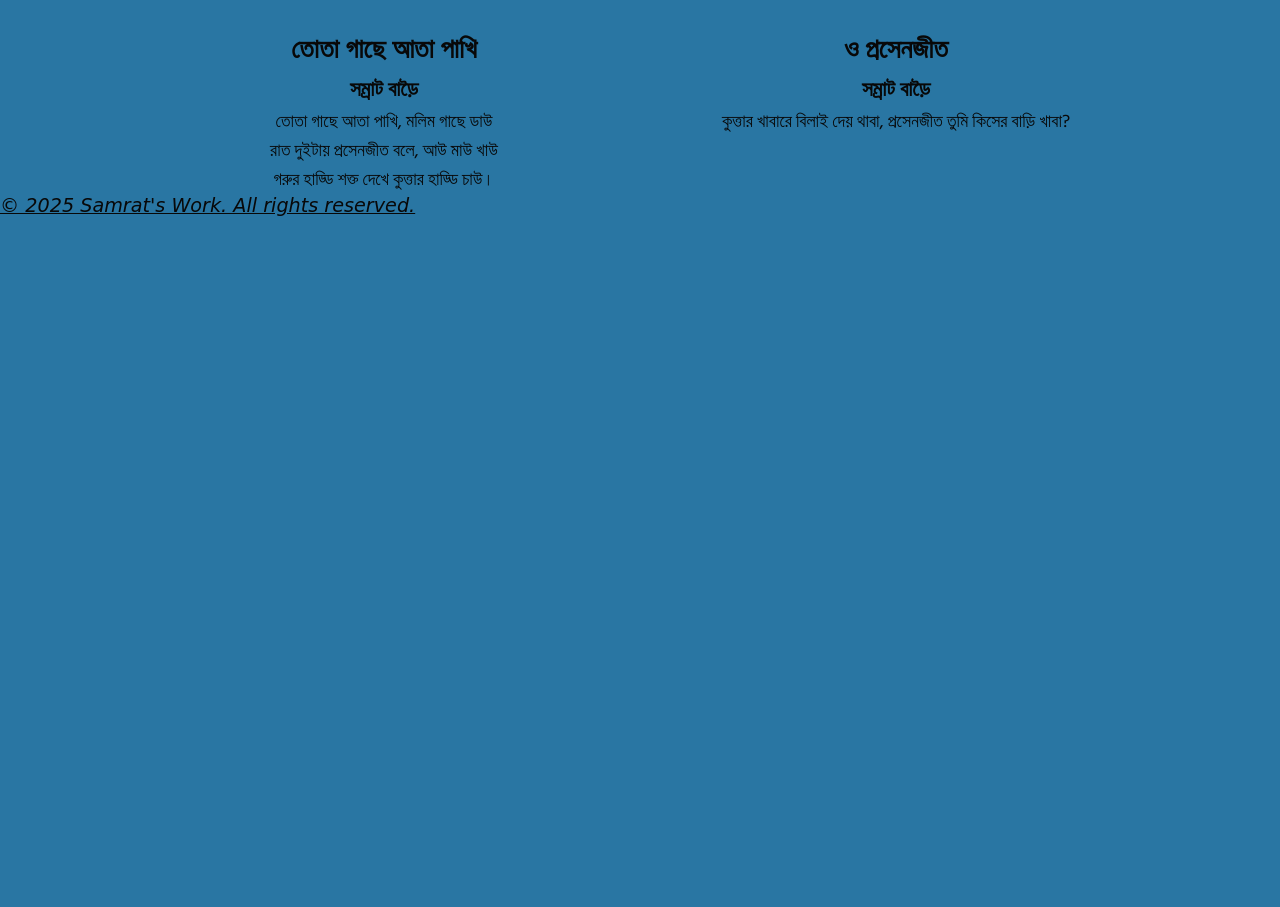
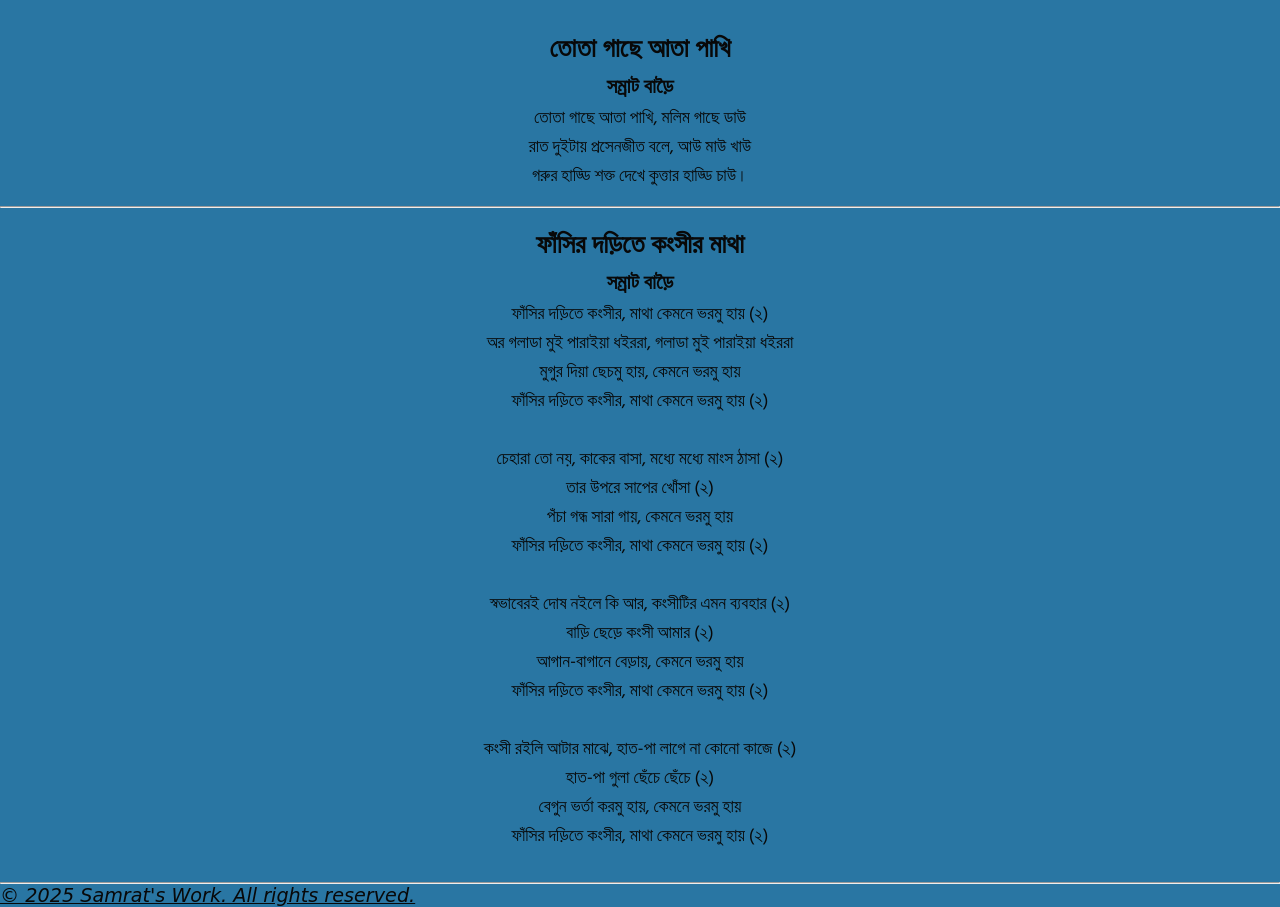
Before and after one commit to SamratBarai/samrats-work, a website: page htmls/poems.html in a window 1280 px wide. Shown: the part 132-1039 px from the top of the page. Before the commit the page ends 800 px from the top, so only its background shows below. Drawn offline with Linux system fonts and the light colour scheme; a web font is replaced by a local one.

Commit message:
edit stuff

```diff
--- a/css/poems.css
+++ b/css/poems.css
@@ -1,5 +1,7 @@
 .poem-container {
   display: flex;
+  flex-direction: column;
+  gap: 1em;
   flex-wrap: wrap;
   justify-content: center;
 }
@@ -9,7 +11,7 @@
   display: flex;
   flex-direction: column;
   align-items: center;
-  font-size: large;
+  font-size: 1.1em;
 }
 
 .footer {
--- a/htmls/poems.html
+++ b/htmls/poems.html
@@ -54,15 +54,38 @@
           <p>তোতা গাছে আতা পাখি, মলিম গাছে ডাউ</p>
           <p>রাত দুইটায় প্রসেনজীত বলে, আউ মাউ খাউ</p>
           <p>গরুর হাড্ডি শক্ত দেখে কুত্তার হাড্ডি চাউ।</p>
+      </div>
+
+      <hr>
+
+      <div class="poem" lang="bn">
+        <h2>ফাঁসির দড়িতে কংসীর মাথা</h2>
+        <h3>সম্রাট বাড়ৈ</h3>
+        <p>ফাঁসির দড়িতে কংসীর, মাথা কেমনে ভরমু হায় (২)</p>
+        <p>অর গলাডা মুই পারাইয়া ধইররা, গলাডা মুই পারাইয়া ধইররা</p>
+        <p>মুগুর দিয়া ছেচমু হায়, কেমনে ভরমু হায়</p>
+        <p>ফাঁসির দড়িতে কংসীর, মাথা কেমনে ভরমু হায় (২)</p>
+        <br>
+        <p>চেহারা তো নয়, কাকের বাসা, মধ্যে মধ্যে মাংস ঠাসা (২)</p>
+        <p>তার উপরে সাপের খোঁসা (২)</p>
+        <p>পঁচা গন্ধ সারা গায়, কেমনে ভরমু হায়</p>
+        <p>ফাঁসির দড়িতে কংসীর, মাথা কেমনে ভরমু হায় (২)</p>
+        <br>
+        <p>স্বভাবেরই দোষ নইলে কি আর, কংসীটির এমন ব্যবহার (২)</p>
+        <p>বাড়ি ছেড়ে কংসী আমার (২)</p>
+        <p>আগান-বাগানে বেড়ায়, কেমনে ভরমু হায়</p>
+        <p>ফাঁসির দড়িতে কংসীর, মাথা কেমনে ভরমু হায় (২)</p>
+        <br>
+        <p>কংসী রইলি আটার মাঝে, হাত-পা লাগে না কোনো কাজে (২)</p>
+        <p>হাত-পা গুলা ছেঁচে ছেঁচে (২)</p>
+        <p>বেগুন ভর্তা করমু হায়, কেমনে ভরমু হায়</p>
+        <p>ফাঁসির দড়িতে কংসীর, মাথা কেমনে ভরমু হায় (২)</p>
+      </div>
 
     </div>
-        <div class="poem" lang="bn">
-            <h2>ও প্রসেনজীত</h2>
-            <h3>সম্রাট বাড়ৈ</h3>
-            <p>কুত্তার খাবারে বিলাই দেয় থাবা, প্রসেনজীত তুমি কিসের বাড়ি খাবা?</p>
 
-        </div>
-    </div>
+      <div style="height: 2em;"></div>
+      <hr>
 
     <div class="footer">
         <p>© 2025 Samrat's Work. All rights reserved.</p>
```
Also changed, not shown: index.html (+5 -2 lines), song/index.html (+9 -4 lines), 1 other file. Lines whose indentation alone changed are shown as unchanged.
